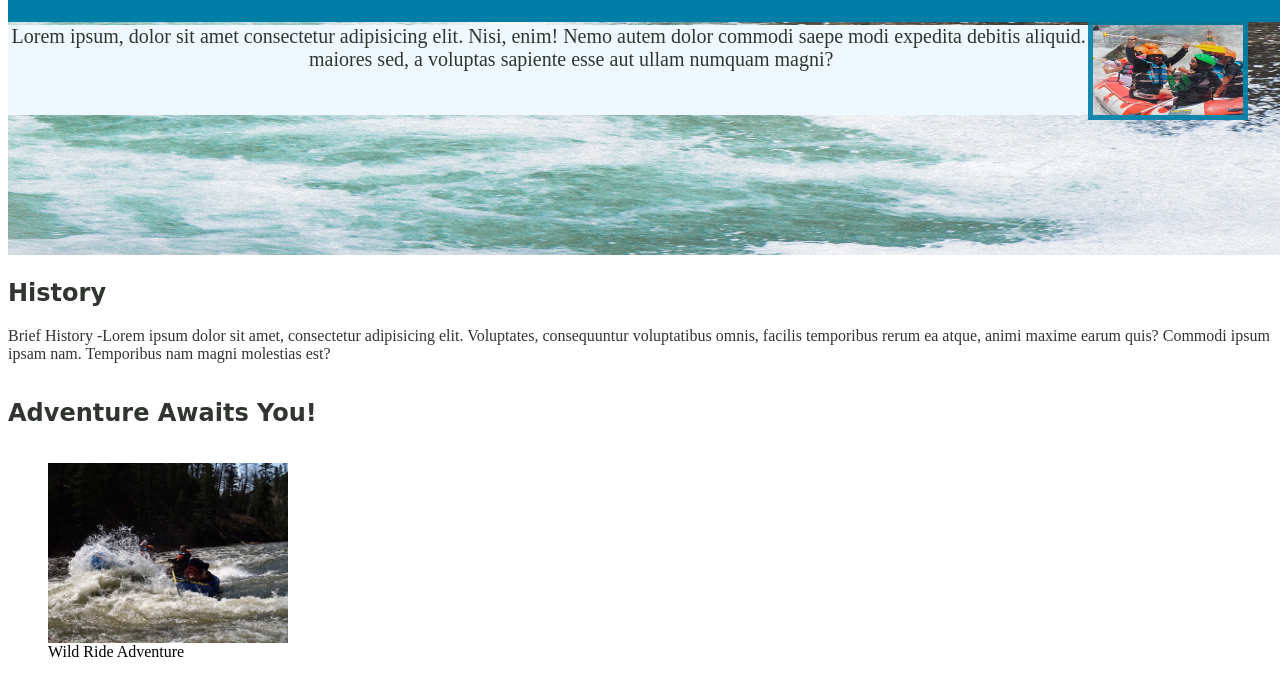
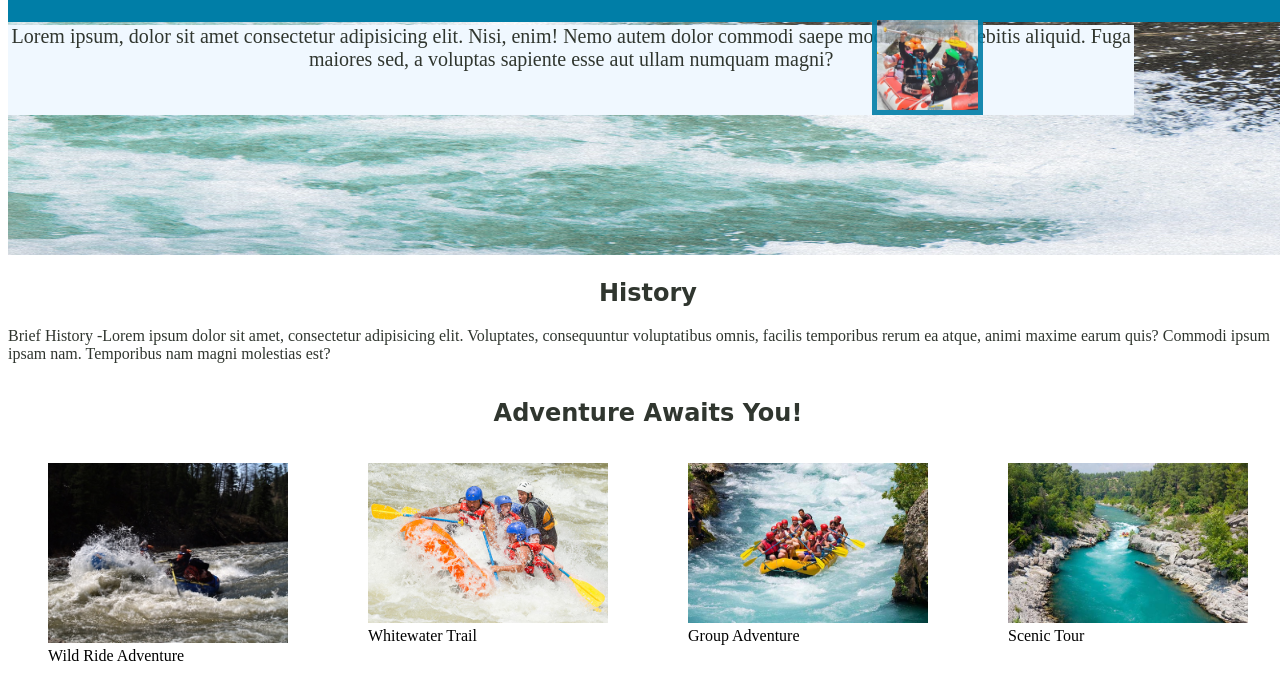
Before and after one commit to wyattgust/wdd130, a plain HTML site: page wwr/about.html in a window 1280 px wide. Shown: the part 251-941 px from the top of the page. Drawn offline with Linux system fonts and the light colour scheme; a web font is replaced by a local one.

Commit message:
i think i am ready to turn it in

```diff
--- a/wwr/about.html
+++ b/wwr/about.html
@@ -14,8 +14,8 @@
         <img src="images/brownrafting.jpeg" alt="Rafting Site Logo">
         <nav>
             <a href="#">Home</a>
-            <a href="index.html">Rafting Website</a>
-            <a href="about.html">About</a>
+            <a href="wdd130/index.html">Rafting Website</a>
+            <a href="wdd130/wwr/about.html">About</a>
             <a href="trips.html">Future Trips</a>
             <a href="contact.html">Contact information</a>
         </nav>
--- a/wwr/styles/rafting.css
+++ b/wwr/styles/rafting.css
@@ -29,14 +29,10 @@ nav {
 section{
     width: 100%;
 }
+
 section.gallery{
-    display: grid;
-    grid-template-columns: repeat(3 1fr);
-
-}
-.gallery figure {
-    display: grid;
-    grid-template-columns: repeat(3 1fr);
+    display: flex;
+    flex-wrap: wrap;
 }
 
 section img{
@@ -45,6 +41,8 @@ section img{
 h1, h2 {
     font-family: Mynerve, cursive;
     color: #30362F;
+    width: 100%;
+    text-align: center;
 }
 div h1 {
     position: absolute;
@@ -84,14 +82,13 @@ div.hero img {
 }
 .hero article img{
     position: absolute;
-    top: 165px;
-    float: right;
-    width: 150px;
+    width: auto;
     height: 90px;;
     border: #30362f;
     z-index:1;
     border: 5px solid #007EA7;
-    left: 67.5em;
+    top:10em;
+    left:54em
 }
 header img {
     height: 5em;
```
